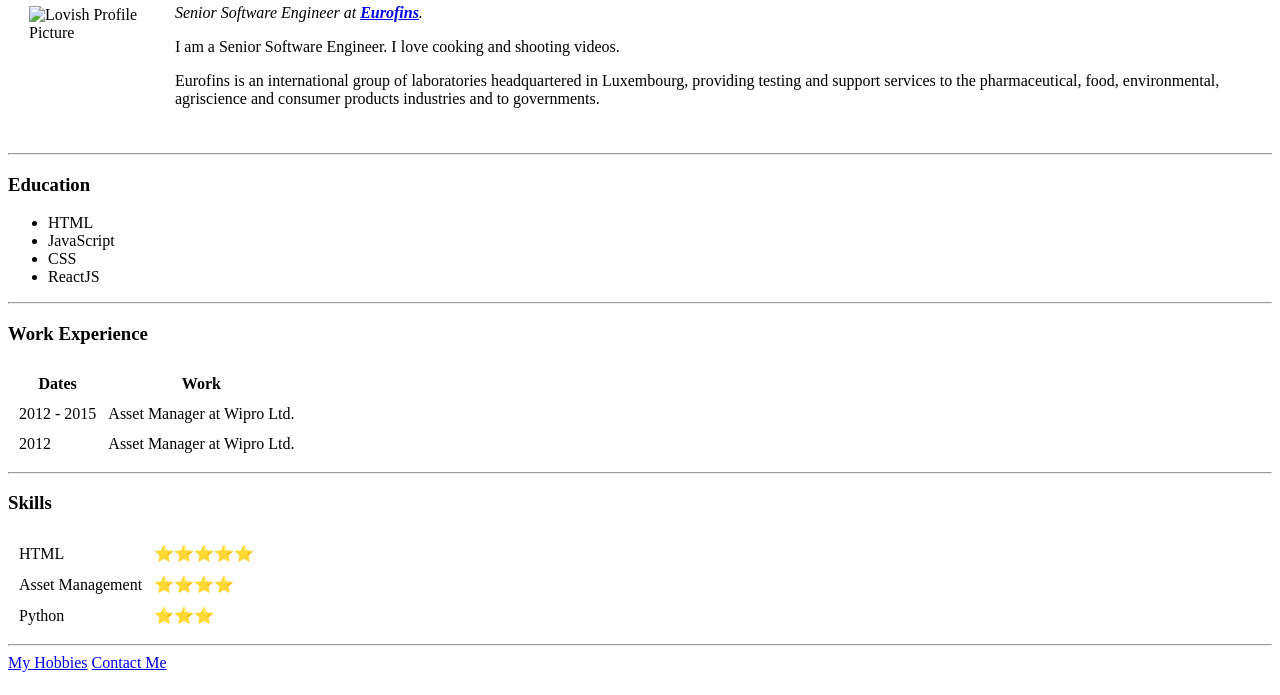
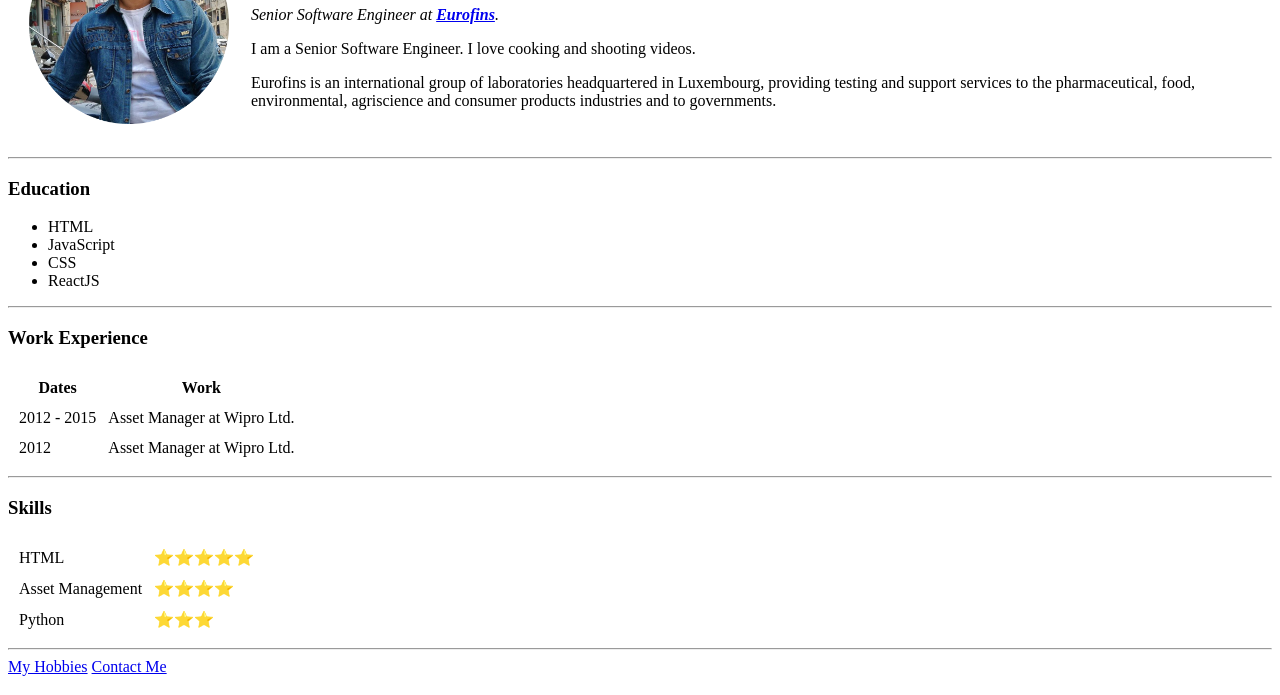
Before and after one commit to lovishheights/cv, a plain HTML site: page index.html in a window 1280 px wide. Shown: the part 105-800 px from the top of the page. Drawn offline with Linux system fonts and the light colour scheme; the site is published under a folder, as on GitHub Pages, so addresses that start at the root find nothing.

Commit message:
Update index.html

```diff
--- a/index.html
+++ b/index.html
@@ -9,7 +9,7 @@
 <body>
 <table cellspacing ="20">
   <tr>
-    <td><img width="200" src="/Images/circle-cropped.png" alt="Lovish Profile Picture"></td>
+    <td><img width="200" src="./Images/circle-cropped.png" alt="Lovish Profile Picture"></td>
     <td><h1>Lovish Khanduja</h1>
     <p><em>Senior Software Engineer at <strong><a href="https://www.eurofins.com/">Eurofins</a></strong>.</em></p>
     <p>I am a Senior Software Engineer. I love cooking and shooting videos.</p>
```
